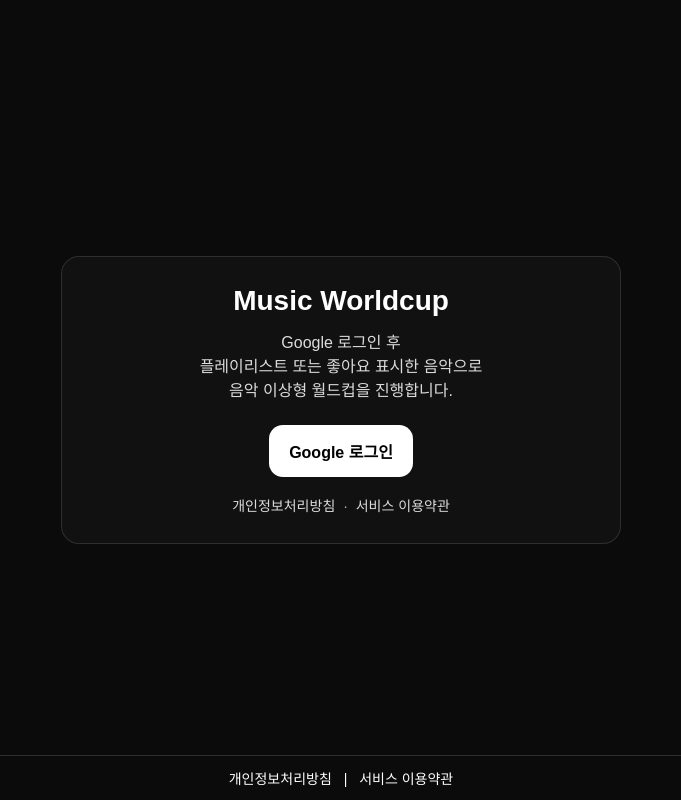
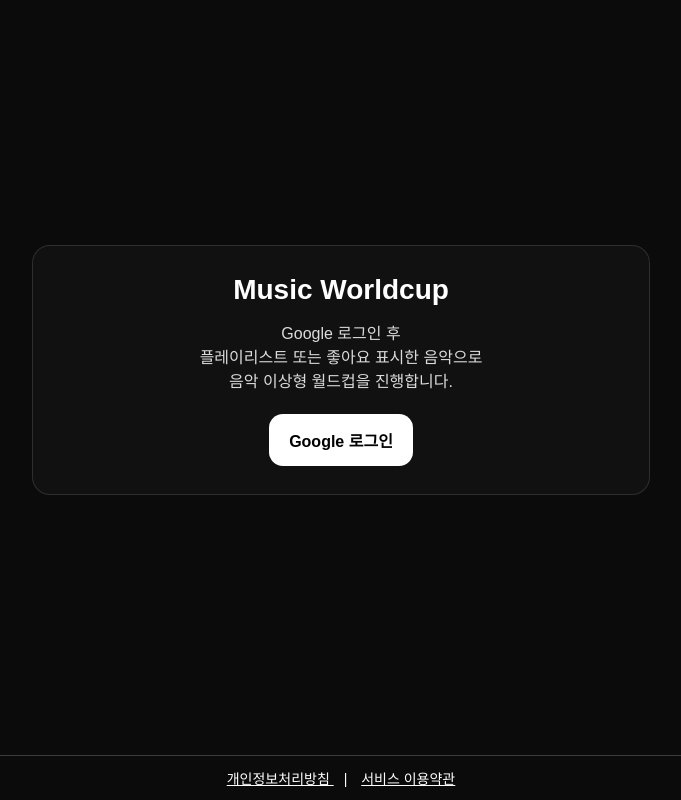
Before and after one commit to tpdud6569/music-worldcup, a FastAPI app: page / in a window 1280 px wide. Shown: the whole page, without its empty margins (299-980 px from the left). Run offline with FastAPI, Linux system fonts and the light colour scheme.

Commit message:
make privacy link absolute and oauth-visible

```diff
--- a/templates/login.html
+++ b/templates/login.html
@@ -3,7 +3,6 @@
 <head>
   <meta charset="UTF-8" />
   <meta name="viewport" content="width=device-width, initial-scale=1"/>
-
   <title>Music Worldcup</title>
 
   <!-- Google Search Console site verification -->
@@ -15,66 +14,48 @@
       margin: 0;
       min-height: 100vh;
       background: #0b0b0b;
-      color: #ffffff;
+      color: #fff;
       font-family: Pretendard, Arial, sans-serif;
       display: flex;
       align-items: center;
       justify-content: center;
+      padding-bottom: 60px;
+      box-sizing: border-box;
     }
-
     .box {
       width: min(560px, 92vw);
       background: #111;
-      border: 1px solid rgba(255,255,255,0.12);
+      border: 1px solid rgba(255,255,255,.12);
       border-radius: 18px;
       padding: 28px;
-      box-sizing: border-box;
       text-align: center;
     }
-
-    h1 {
-      margin: 0 0 14px;
-      font-size: 28px;
-      font-weight: 800;
-    }
-
-    .desc {
-      color: rgba(255,255,255,0.85);
-      line-height: 1.5;
-      margin-bottom: 22px;
-    }
-
+    h1 { margin: 0 0 14px; font-size: 28px; }
+    .desc { color: rgba(255,255,255,.85); margin-bottom: 22px; }
     .login-btn {
       display: inline-block;
       padding: 14px 20px;
       border-radius: 14px;
-      background: #ffffff;
-      color: #000000;
+      background: #fff;
+      color: #000;
       text-decoration: none;
       font-weight: 700;
-      font-size: 16px;
-      transition: transform 0.15s ease, box-shadow 0.15s ease;
     }
-
-    .login-btn:hover {
-      transform: translateY(-1px);
-      box-shadow: 0 6px 18px rgba(0,0,0,0.4);
+    footer {
+      position: fixed;
+      bottom: 0;
+      left: 0;
+      width: 100%;
+      background: #0b0b0b;
+      border-top: 1px solid rgba(255,255,255,.2);
+      text-align: center;
+      padding: 12px 0;
+      font-size: 14px;
     }
-
-    .links {
-      margin-top: 18px;
-      font-size: 14px;
-      color: rgba(255,255,255,0.7);
-    }
-
-    .links a {
-      color: rgba(255,255,255,0.85);
-      text-decoration: none;
-      margin: 0 4px;
-    }
-
-    .links a:hover {
+    footer a {
+      color: #fff;
       text-decoration: underline;
+      margin: 0 10px;
     }
   </style>
 </head>
@@ -82,36 +63,21 @@
 <body>
   <div class="box">
     <h1>Music Worldcup</h1>
-
     <div class="desc">
       Google 로그인 후<br>
       플레이리스트 또는 좋아요 표시한 음악으로<br>
       음악 이상형 월드컵을 진행합니다.
     </div>
+    <a class="login-btn" href="/login">Google 로그인</a>
+  </div>
 
-    <a class="login-btn" href="/login">Google 로그인</a>
-
-    <div class="links">
-      <a href="/privacy">개인정보처리방침</a> ·
-      <a href="/terms">서비스 이용약관</a>
-    </div>
-  </div>
-  <footer style="
-  position: fixed;
-  bottom: 0;
-  left: 0;
-  width: 100%;
-  padding: 12px 0;
-  background: #0b0b0b;
-  text-align: center;
-  font-size: 14px;
-  border-top: 1px solid rgba(255,255,255,0.15);
-">
-  <a href="/privacy" style="color:#fff;text-decoration:none;margin:0 8px;">
+  <!-- OAuth bot-visible footer -->
+  <footer>
+    <a href="https://music-worldcup.onrender.com/privacy">
       개인정보처리방침
     </a>
     |
-  <a href="/terms" style="color:#fff;text-decoration:none;margin:0 8px;">
+    <a href="https://music-worldcup.onrender.com/terms">
       서비스 이용약관
     </a>
   </footer>
```
Lines whose indentation alone changed are shown as unchanged.
